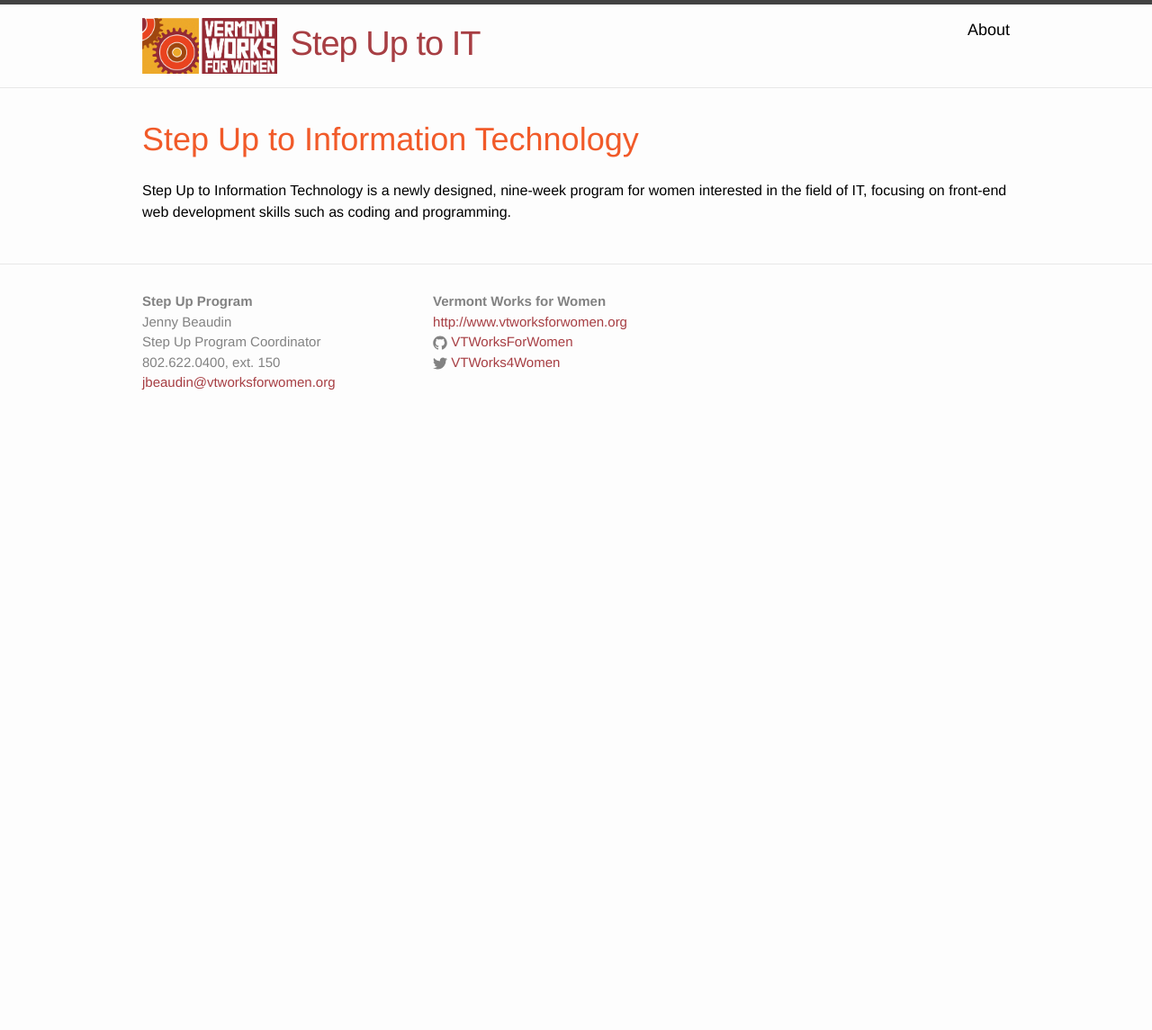
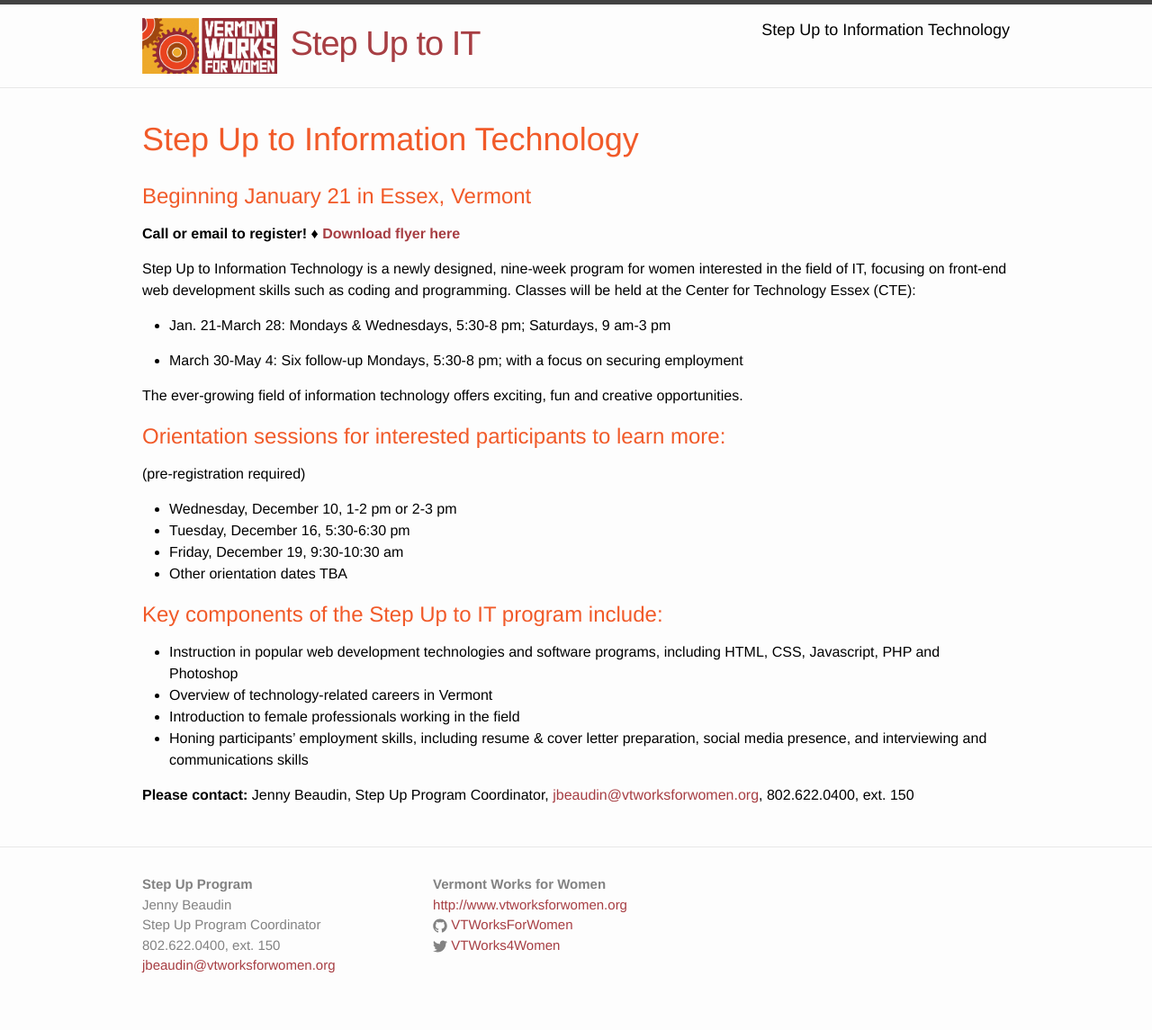
Before and after one commit to jennybeaudin/step-up-it, a Jekyll site: the page built from index.md, in a window 1280 px wide. Shown: the whole page at 90% size. Built offline with Jekyll 4.4.1, drawn with Linux system fonts in a browser that asks for light colours; before the commit the page ends 900 px from its top, so only the background shows below that.

Commit message:
Remove about page in favor of home page.

```diff
--- a/_layouts/default.html
+++ b/_layouts/default.html
@@ -9,6 +9,7 @@
 
     <div class="page-content">
       <div class="wrapper">
+        <h1>{{ page.title }}</h1>
         {{ content }}
       </div>
     </div>
--- a/index.html
+++ /dev/null
@@ -1,10 +0,0 @@
----
-layout: default
----
-
-<div class="home">
-
-  <h1 class="page-heading">Step Up to Information Technology</h1>
-  <p class="text">{{ site.description }}</p>
-
-</div>
--- a/about.md
+++ b/index.md
@@ -1,8 +1,8 @@
 ---
-layout: page
+layout: default
 title: Step Up to Information Technology
-menu_text: About
-permalink: /about/
+menu_hide: true
+permalink: /
 ---
 
 ## Beginning January 21 in Essex, Vermont
@@ -33,5 +33,5 @@
 * Introduction to female professionals working in the field
 * Honing participants’ employment skills, including resume & cover letter preparation, social media presence, and interviewing and communications skills
 
-**Please contact:** Jenny Beaudin, Step Up program coordinator
-[jbeaudin@vtworksforwomen.org](mailto:jbeaudin@vtworksforwomen.org), 802.622.0400, ext. 150
+**Please contact:** {{ site.contact_name }}, {{ site.contact_title }}, <a href="mailto:{{ site.contact_email }}">{{ site.contact_email }}</a>,
+{{ site.contact_phone }}
```
